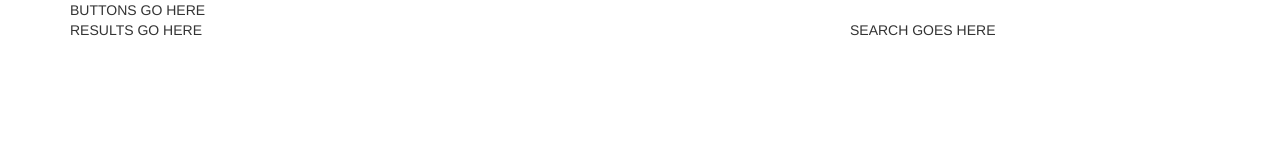
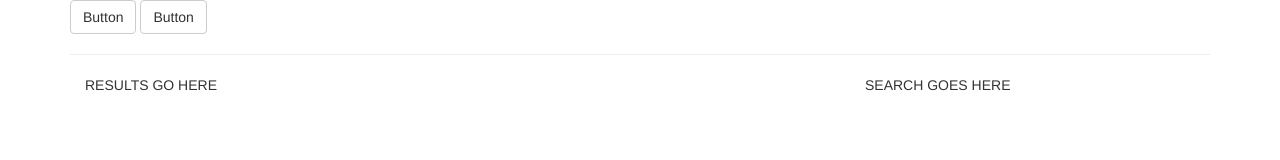
Before and after one commit to Ropestar1/GifTastic, a plain HTML site: page index.html in a window 1280 px wide. Drawn offline with nearby package versions, Linux system fonts and the light colour scheme.

Commit message:
Sectioning off html elements

```diff
--- a/index.html
+++ b/index.html
@@ -13,10 +13,16 @@
 	<div class="container">
 		<div class="row">
 		  <div class="col-md-12">
-		  BUTTONS GO HERE
-		  </div>
+			<button type="button" class="btn btn-default">
+			Button
+			</button>
+			<button type="button" class="btn btn-default">
+			Button
+			</button>
 		</div>
 	</div>
+
+	<hr>
 
 	<div class="container">
 		<div class="row">
```
Also changed, not shown: assets/javascript/javascript.js (line endings or trailing spaces).
